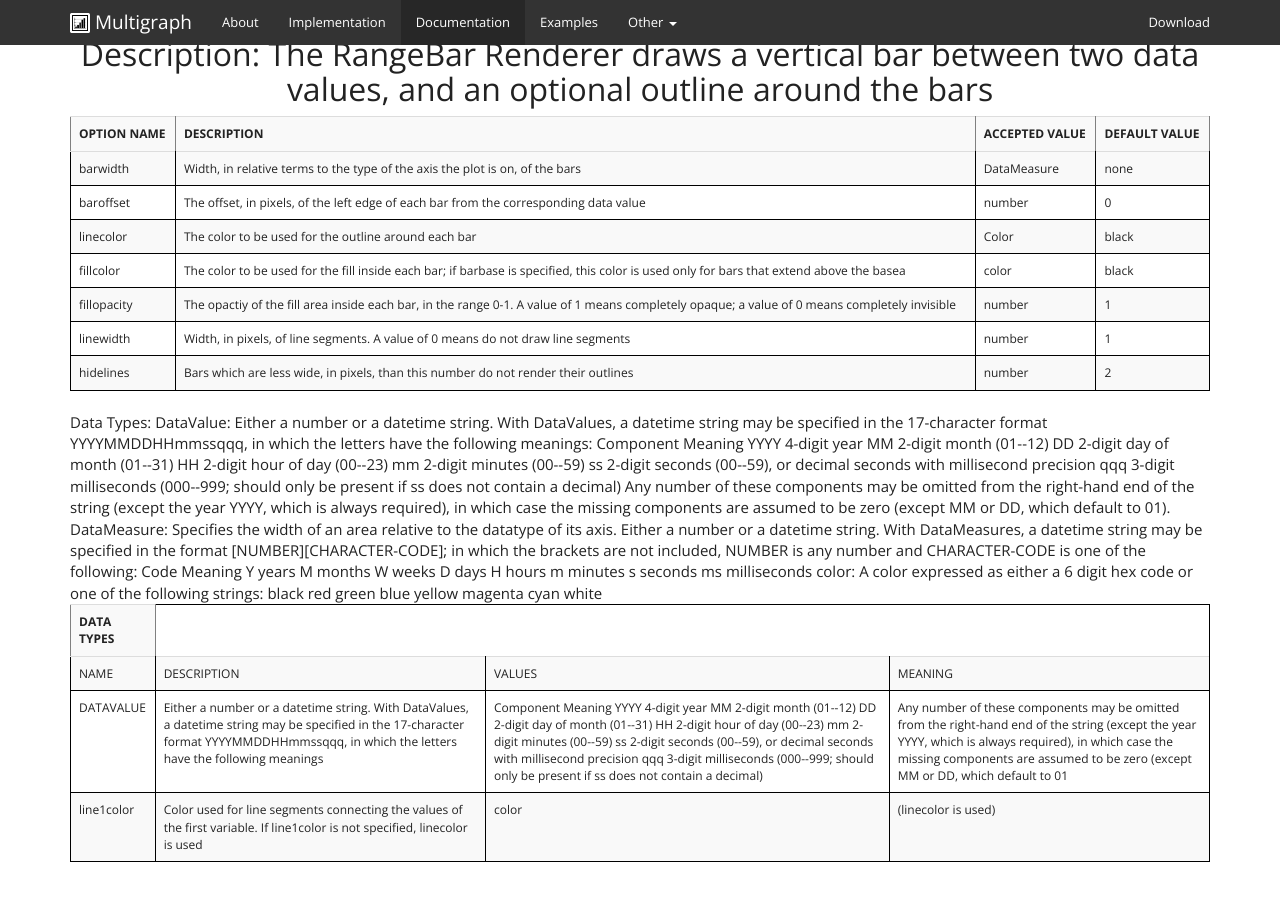
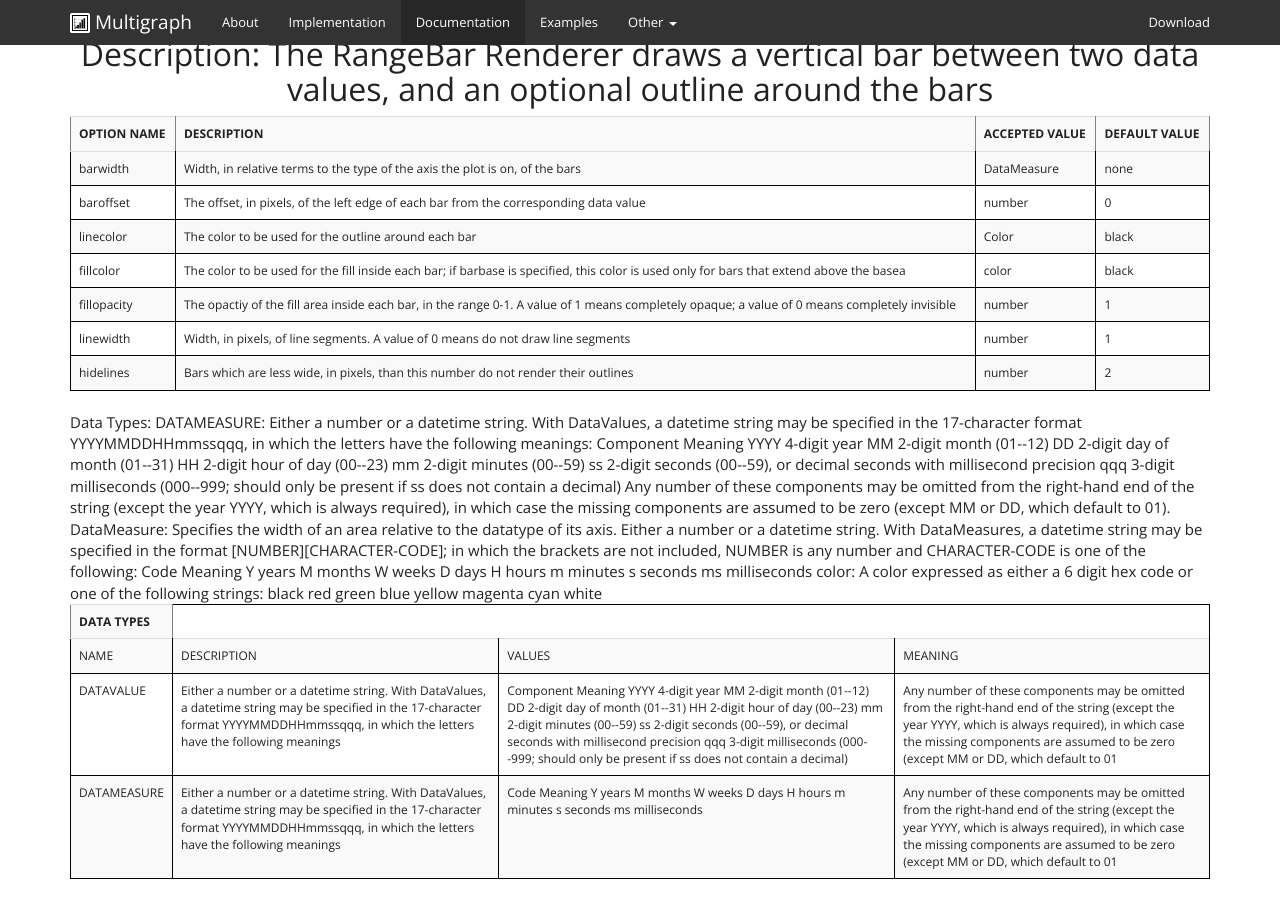
Before and after one commit to khunter3D/khunter3D.github.io, a Jekyll site: the page built from docs/renderers/index.html, in a window 1280 px wide and 900 px high, scrolled down 2893 px. Built offline with Jekyll 4.4.1, drawn with Linux system fonts in a browser that asks for light colours; nearby versions of some CDN libraries; Markdown is read by kramdown in place of the engine named in the settings.

Commit message:
Update index.html

```diff
--- a/docs/renderers/index.html
+++ b/docs/renderers/index.html
@@ -681,17 +681,34 @@ and draws a line segment between consecutive data points in each line.
         assumed to be zero (except MM or DD, which default to 01</td>
 
 </tr>
-<tr>
-  <td>line1color</td>
-  <td>Color used for line segments connecting the values of the first variable.
-  If line1color is not specified, linecolor is used</td>
 
+<td> DATAMEASURE
 
-<td>color</td>
+        </td>
+  <td>Either a number or a datetime string.
+
+        With DataValues, a datetime string may be specified in the
+        17-character format YYYYMMDDHHmmssqqq, in which the letters
+        have the following meanings</td>
+  <td>Code   Meaning
+        Y      years
+        M      months
+        W      weeks
+        D      days
+        H      hours
+        m      minutes
+        s      seconds
+        ms     milliseconds</td>
 
 
 
-<td>(linecolor is used)</td>
+
+     <td>Any number of these components may be omitted from the
+        right-hand end of the string (except the year YYYY, which is
+        always required), in which case the missing components are
+        assumed to be zero (except MM or DD, which default to 01</td>
+
+</tr>
 
 
 
@@ -702,7 +719,7 @@ and draws a line segment between consecutive data points in each line.
 
 Data Types:
 
-     DataValue:
+     DATAMEASURE:
 
         Either a number or a datetime string.
 
```
